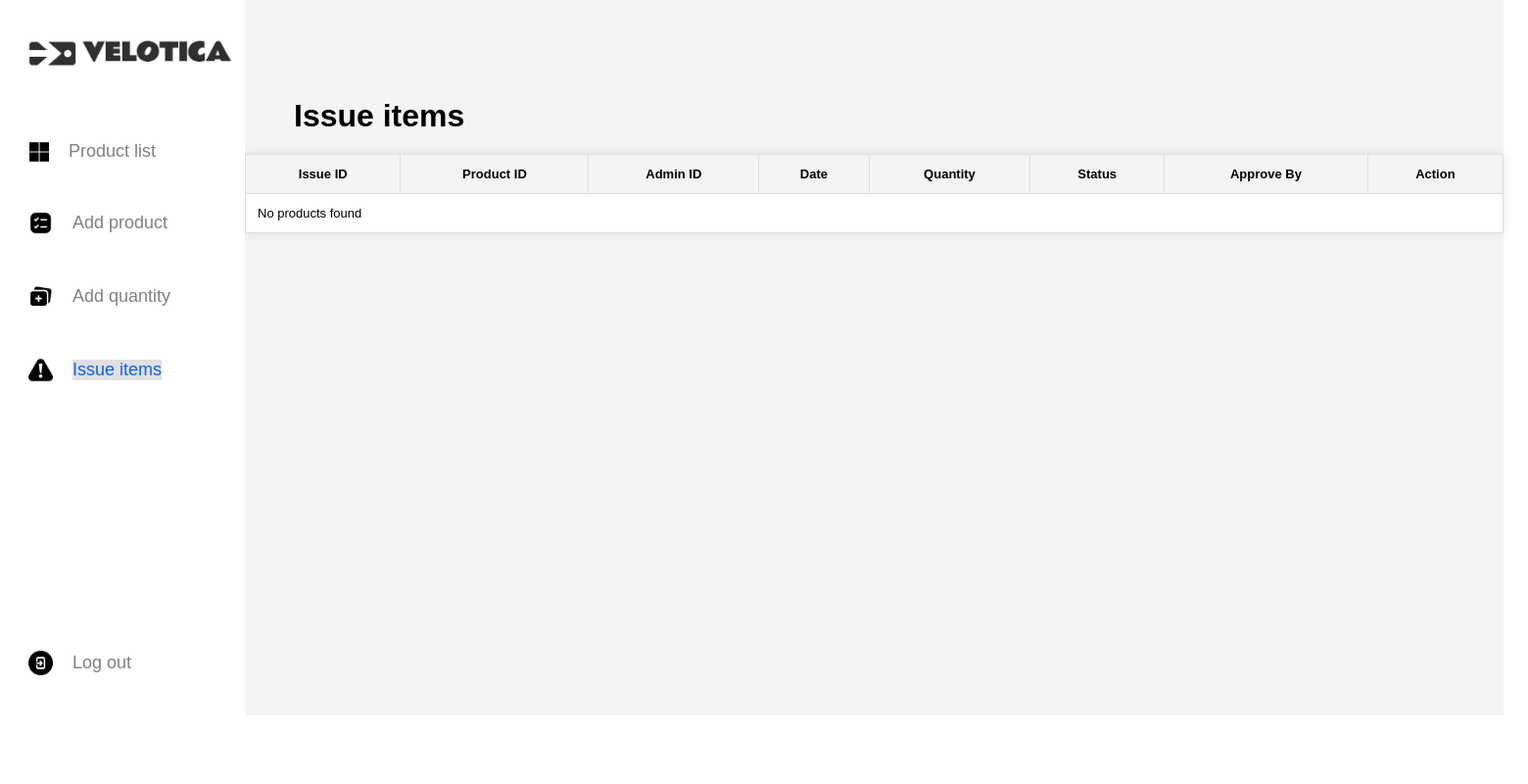
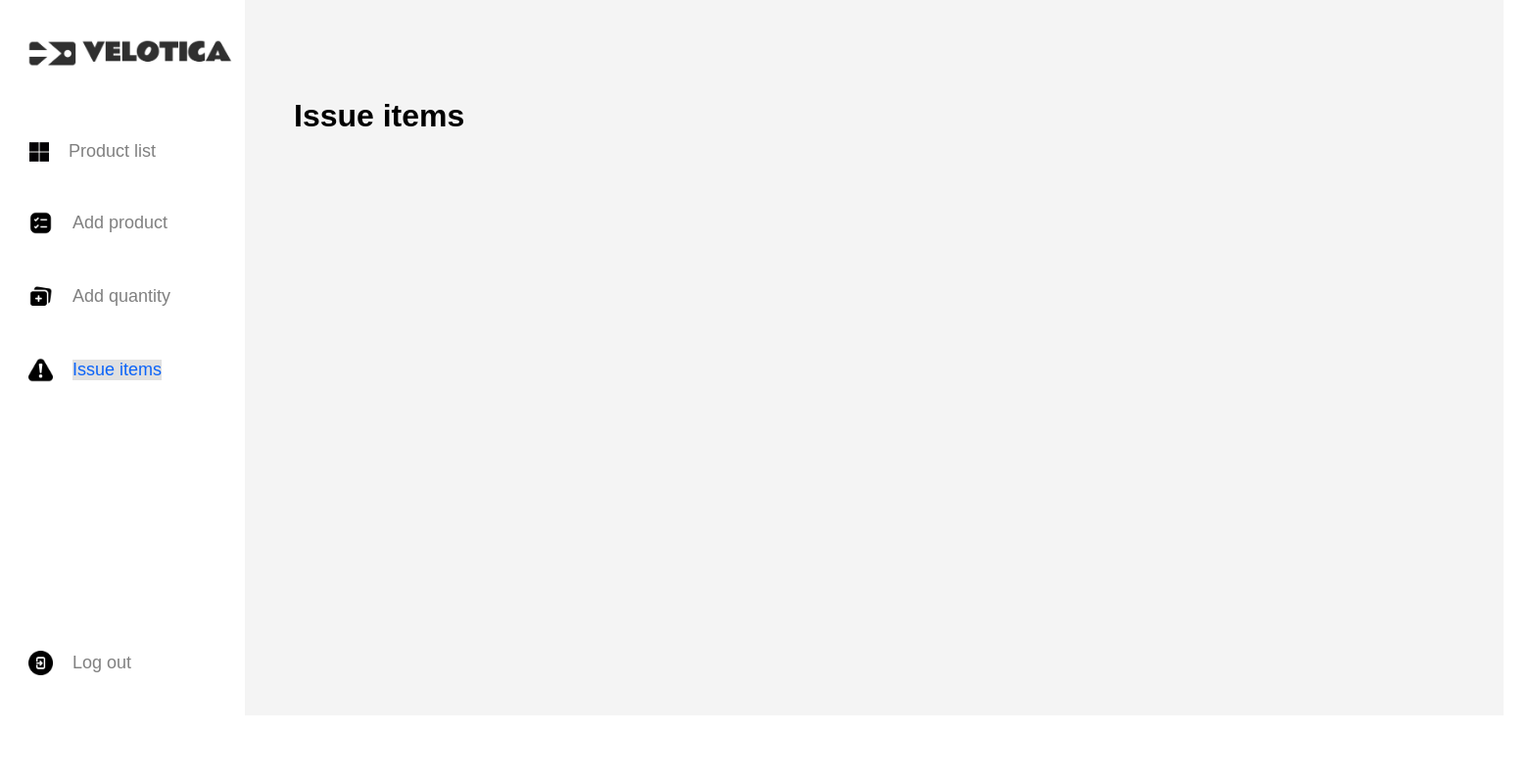
Before and after one commit to Peroxlyde/storemanagement, a PHP site: page /admin_issue.php in a window 1560 px wide. Shown: the whole page at 98% size. Run offline with PHP 8.4, Linux system fonts and the light colour scheme; data that the repository does not hold is empty.

Commit message:
remove-issue-table

```diff
--- a/Admin/admin_issue.php
+++ b/Admin/admin_issue.php
@@ -1,28 +1,3 @@
-<?php
-// Enable error reporting for debugging (Remove in production)
-ini_set('display_errors', 1);
-ini_set('display_startup_errors', 1);
-error_reporting(E_ALL);
-
-// Database connection details
-$servername = "localhost";      // Change if not using localhost
-$username = "root";             // Replace with your database username
-$password = "root";             // Replace with your database password
-$database = "velotica_inventory"; // Replace with your database name
-
-// Create connection
-$conn = new mysqli($servername, $username, $password, $database);
-
-// Check connection
-if ($conn->connect_error) {
-    die("Connection failed: " . $conn->connect_error);
-}
-
-// SQL query to fetch data
-$sql = "SELECT * FROM issue";
-$result = $conn->query($sql);
-?>
-
 <!DOCTYPE html>
 <html lang="en">
 <head>
@@ -104,32 +79,6 @@ $result = $conn->query($sql);
   .side-navbar a.active {
         color: #0B63F8;
   }
-  table {
-    width: 100%;
-    border-collapse: collapse;
-    margin: 0 auto; /* Center the table */
-    background-color: white;
-    box-shadow: 0 0 10px rgba(0, 0, 0, 0.1);
-  }
-
-  th, td {
-    border: 1px solid #ddd;
-    padding: 12px;
-  }
-
-  td {
-    font-size: small;
-  }
-
-  th {
-    background-color: #f4f4f4;
-    font-weight: bold;
-    font-size: small;
-  }
-
-  tr:hover {
-    background-color: #f1f1f1;
-  }
 </style>
 </head>
 <body>
@@ -168,45 +117,6 @@ $result = $conn->query($sql);
 
 <div class="main-content">
   <h1>Issue items</h1>
-  <table>
-    <thead>
-      <tr>
-        <th>Issue ID</th>
-        <th>Product ID</th>
-        <th>Admin ID</th>
-        <th>Date</th>
-        <th>Quantity</th>
-        <th>Status</th>
-        <th>Approve By</th>
-        <th>Action</th>
-      </tr>
-    </thead>
-    <tbody>
-      <?php
-        if ($result->num_rows > 0) {
-          // Output data of each row
-          while ($row = $result->fetch_assoc()) {
-            $IssueID = $row['IssueID'];
-              echo "<tr>
-                    <td>{$row['IssueID']}</td>
-                    <td>{$row['ProductID']}</td>
-                    <td>{$row['adminID']}</td>
-                    <td>{$row['date']}</td>
-                    <td>{$row['quantity']}</td>
-                    <td>{$row['status']}</td>
-                    <td>{$row['approveBy']}</td>
-                    <td>
-                        <a href='del_product.php?id={$IssueID}'><img src='bin.png' alt='Delete' style='width:20px;height:auto;'></a>
-                    </td>
-                    </tr>";
-                    }
-          }
-          else {
-            echo "<tr><td colspan='8'>No products found</td></tr>";
-          }
-      ?>
-    </tbody>
- </table>
 </div>
 
 
```
